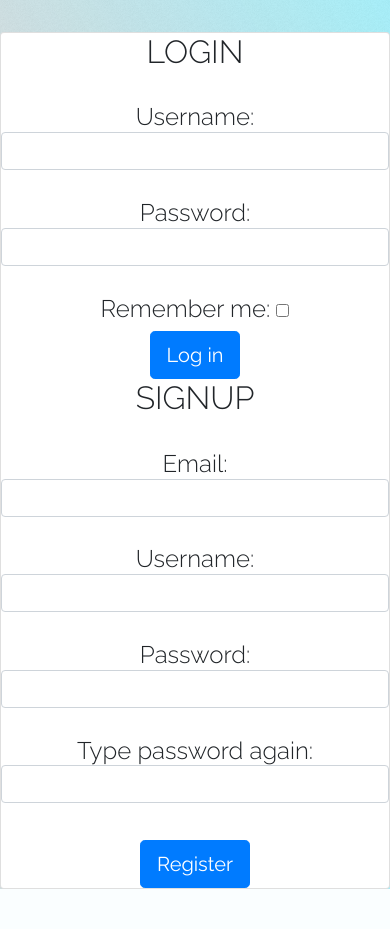
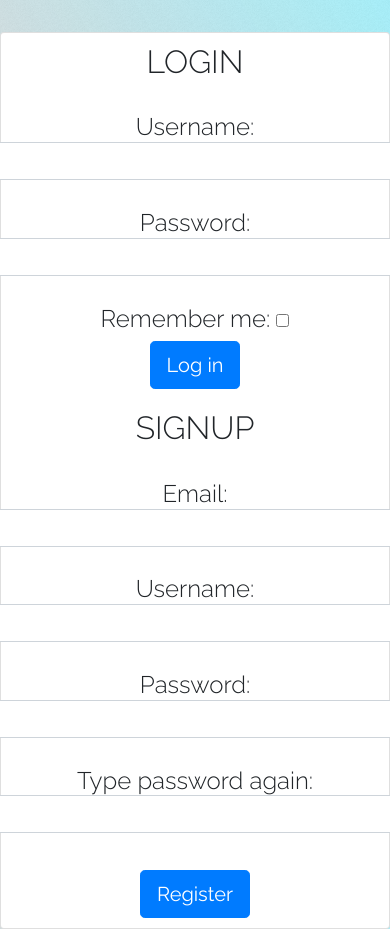
Before and after one commit to sandspider2234/Logic_Trainer, a Flask app: page /login in a window 390 px wide. Shown: the part 56-985 px from the top of the page. Before the commit the page ends 945 px from the top, so only its background shows below. Run offline with Flask 2, Linux system fonts and the light colour scheme; some libraries are stand-ins or nearby versions.

Commit message:
Added padding to login columns for better mobile compatibility.

```diff
--- a/templates/login.html
+++ b/templates/login.html
@@ -3,7 +3,7 @@
 
 {% block content %}
 <div class="row">
-	<div class="col-md-6">
+	<div class="col-md-6" style="padding: 10px">
 		<h2>LOGIN</h2><br>
 		<form autocomplete="on" action="" method="post">
 			{{ login_form.hidden_tag() }}
@@ -21,7 +21,7 @@
 			</div>
 		</form>
 	</div>
-	<div class="col-md-6">
+	<div class="col-md-6" style="padding: 10px">
 		<h2>SIGNUP</h2><br>
 		<form autocomplete="on" action="" method="post">
 			{{ signup_form.hidden_tag() }}
```
